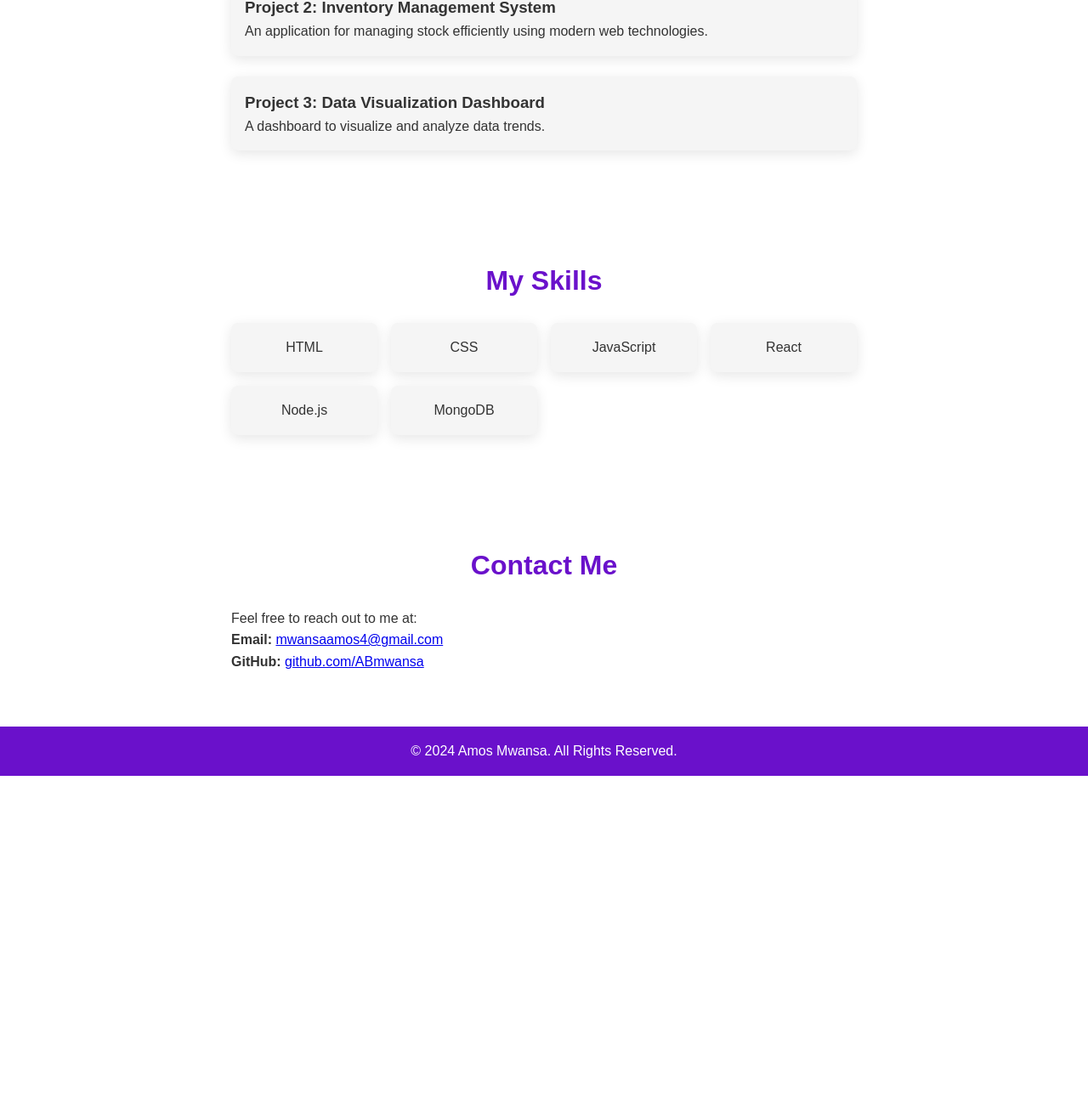
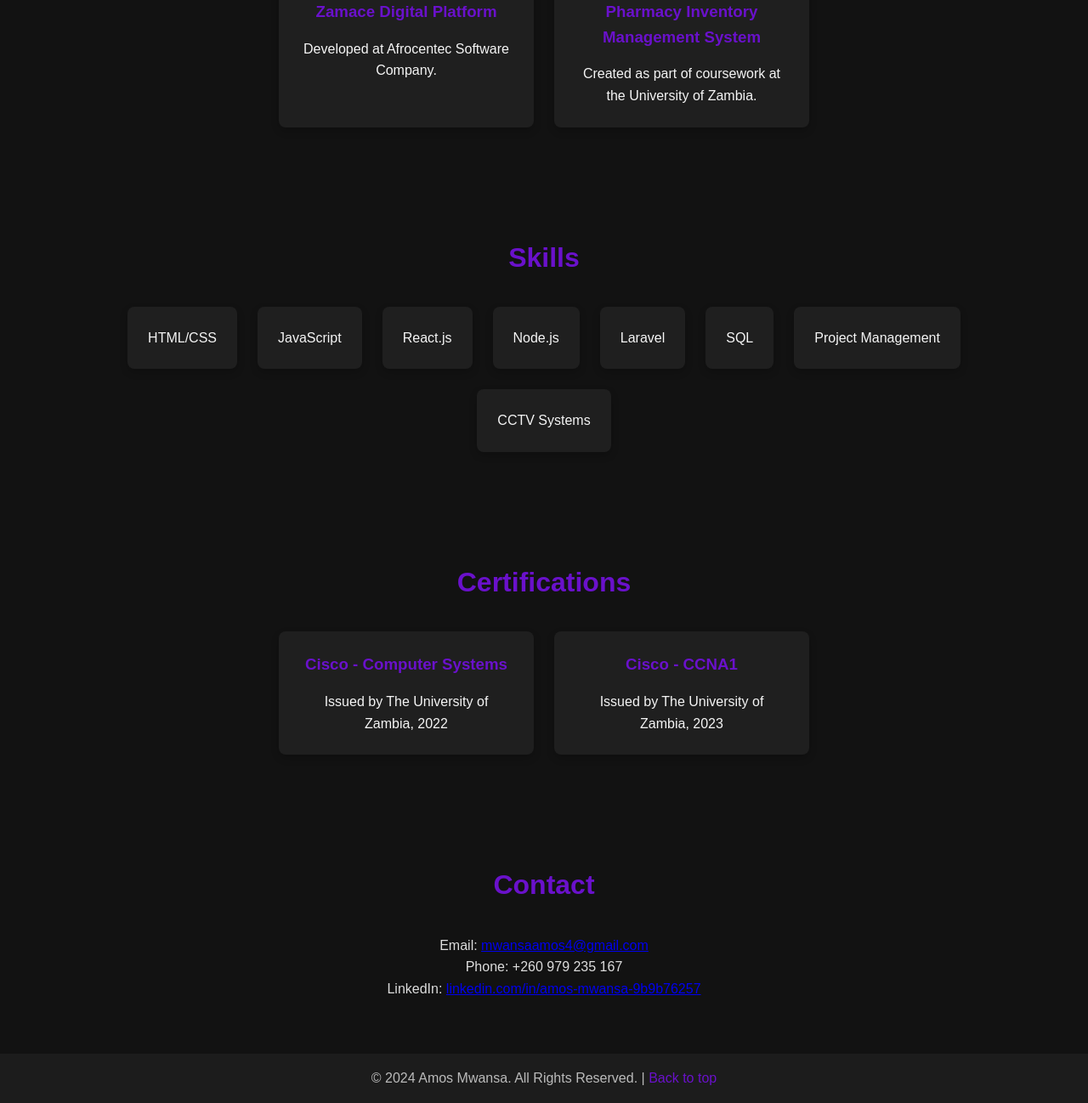
Before and after one commit to ABmwansa/ABmwansa.github.io, a plain HTML site: page index.html in a window 1280 px wide. Shown: the part 735-2033 px from the top of the page at 85% size. Before the commit the page ends 1648 px from the top, so only its background shows below. Drawn offline with Linux system fonts and the light colour scheme.

Commit message:
Update index.html

```diff
--- a/index.html
+++ b/index.html
@@ -14,23 +14,38 @@
         body {
             font-family: 'Arial', sans-serif;
             line-height: 1.6;
-            color: #333;
+            color: #f5f5f5;
+            background-color: #121212;
+            margin: 0;
         }
         header {
-            background: linear-gradient(to bottom right, #6a11cb, #2575fc);
-            padding: 2rem;
             text-align: center;
-            color: #fff;
+            padding: 2rem 1rem;
+            background: #1f1f1f;
+            color: #6a11cb;
+        }
+        header img {
+            width: 150px;
+            height: 150px;
+            border-radius: 50%;
+            border: 3px solid #6a11cb;
+            margin-bottom: 1rem;
         }
         header h1 {
-            font-size: 3rem;
+            font-size: 2.5rem;
+            margin-bottom: 0.5rem;
+        }
+        header p {
+            font-size: 1.2rem;
+            color: #bbb;
         }
         nav {
+            background: #1c1c1c;
+            padding: 1rem 0;
             position: sticky;
             top: 0;
-            background: #fff;
-            box-shadow: 0px 4px 15px rgba(0, 0, 0, 0.1);
-            padding: 0.5rem 0;
+            z-index: 1000;
+            box-shadow: 0px 2px 5px rgba(0, 0, 0, 0.3);
         }
         nav ul {
             list-style: none;
@@ -42,125 +57,147 @@
         }
         nav ul li a {
             text-decoration: none;
-            color: #2575fc;
+            color: #6a11cb;
             font-weight: bold;
-            font-size: 1rem;
+            font-size: 1.1rem;
             transition: color 0.3s;
         }
         nav ul li a:hover {
-            color: #6a11cb;
+            color: #2575fc;
         }
         section {
             padding: 4rem 2rem;
-            max-width: 800px;
+            max-width: 1200px;
             margin: auto;
         }
         section h2 {
+            text-align: center;
+            margin-bottom: 2rem;
             font-size: 2rem;
             color: #6a11cb;
+        }
+        .content {
+            margin: auto;
+            color: #ddd;
             text-align: center;
-            margin-bottom: 1.5rem;
         }
-        .projects {
+        .projects, .skills, .certifications {
             display: flex;
-            flex-direction: column;
+            flex-wrap: wrap;
+            justify-content: center;
             gap: 1.5rem;
         }
-        .projects div {
-            background: #f5f5f5;
-            padding: 1rem;
+        .card {
+            background: #1f1f1f;
+            padding: 1.5rem;
             border-radius: 8px;
-            box-shadow: 0px 4px 15px rgba(0, 0, 0, 0.1);
+            box-shadow: 0px 4px 10px rgba(0, 0, 0, 0.2);
             transition: transform 0.3s, box-shadow 0.3s;
-        }
-        .projects div:hover {
-            transform: scale(1.03);
-            box-shadow: 0px 6px 20px rgba(0, 0, 0, 0.2);
-        }
-        .skills {
-            display: grid;
-            grid-template-columns: repeat(auto-fit, minmax(150px, 1fr));
-            gap: 1rem;
+            max-width: 300px;
             text-align: center;
         }
-        .skills div {
-            background: #f5f5f5;
-            padding: 1rem;
-            border-radius: 8px;
-            box-shadow: 0px 4px 15px rgba(0, 0, 0, 0.1);
+        .card:hover {
+            transform: scale(1.05);
+            box-shadow: 0px 6px 15px rgba(0, 0, 0, 0.3);
+        }
+        .card h3 {
+            color: #6a11cb;
+            margin-bottom: 1rem;
         }
         footer {
             text-align: center;
             padding: 1rem;
-            background: #6a11cb;
-            color: #fff;
+            background: #1c1c1c;
+            color: #bbb;
         }
-        /* Smooth Scrolling */
-        html {
-            scroll-behavior: smooth;
+        footer a {
+            color: #6a11cb;
+            text-decoration: none;
+            transition: color 0.3s;
+        }
+        footer a:hover {
+            color: #2575fc;
         }
     </style>
 </head>
 <body>
 
 <header>
-    <h1>Hi, I'm Amos Mwansa</h1>
-    <p>Welcome to my personal portfolio website!</p>
+    <img src="your-image.jpg" alt="Amos Mwansa">
+    <h1>Amos Mwansa</h1>
+    <p>Full Stack Developer | Software Engineer | Innovator</p>
 </header>
 
 <nav>
     <ul>
         <li><a href="#about">About Me</a></li>
-        <li><a href="#projects">My Projects</a></li>
-        <li><a href="#skills">My Skills</a></li>
+        <li><a href="#projects">Projects</a></li>
+        <li><a href="#skills">Skills</a></li>
+        <li><a href="#certifications">Certifications</a></li>
         <li><a href="#contact">Contact</a></li>
     </ul>
 </nav>
 
 <section id="about">
     <h2>About Me</h2>
-    <p>Hello! I am Amos Mwansa, a passionate developer who loves building efficient and elegant solutions. With expertise in web development, I strive to create modern, user-friendly, and scalable applications.</p>
+    <div class="content">
+        <p>As a dedicated and driven student with an insatiable passion for technology, I am committed to pursuing a career as a Full Stack Developer and Software Engineer. Equipped with a robust set of technical and interpersonal skills, I aspire to contribute to innovative tech and engineering projects that enhance the digital landscape.</p>
+    </div>
 </section>
 
 <section id="projects">
-    <h2>My Projects</h2>
+    <h2>Projects</h2>
     <div class="projects">
-        <div>
-            <h3>Project 1: Portfolio Website</h3>
-            <p>A responsive portfolio website showcasing my work and skills.</p>
+        <div class="card">
+            <h3>Zamace Digital Platform</h3>
+            <p>Developed at Afrocentec Software Company.</p>
         </div>
-        <div>
-            <h3>Project 2: Inventory Management System</h3>
-            <p>An application for managing stock efficiently using modern web technologies.</p>
-        </div>
-        <div>
-            <h3>Project 3: Data Visualization Dashboard</h3>
-            <p>A dashboard to visualize and analyze data trends.</p>
+        <div class="card">
+            <h3>Pharmacy Inventory Management System</h3>
+            <p>Created as part of coursework at the University of Zambia.</p>
         </div>
     </div>
 </section>
 
 <section id="skills">
-    <h2>My Skills</h2>
+    <h2>Skills</h2>
     <div class="skills">
-        <div>HTML</div>
-        <div>CSS</div>
-        <div>JavaScript</div>
-        <div>React</div>
-        <div>Node.js</div>
-        <div>MongoDB</div>
+        <div class="card">HTML/CSS</div>
+        <div class="card">JavaScript</div>
+        <div class="card">React.js</div>
+        <div class="card">Node.js</div>
+        <div class="card">Laravel</div>
+        <div class="card">SQL</div>
+        <div class="card">Project Management</div>
+        <div class="card">CCTV Systems</div>
+    </div>
+</section>
+
+<section id="certifications">
+    <h2>Certifications</h2>
+    <div class="certifications">
+        <div class="card">
+            <h3>Cisco - Computer Systems</h3>
+            <p>Issued by The University of Zambia, 2022</p>
+        </div>
+        <div class="card">
+            <h3>Cisco - CCNA1</h3>
+            <p>Issued by The University of Zambia, 2023</p>
+        </div>
     </div>
 </section>
 
 <section id="contact">
-    <h2>Contact Me</h2>
-    <p>Feel free to reach out to me at:</p>
-    <p><strong>Email:</strong> <a href="mailto:mwansaamos4@gmail.com">mwansaamos4@gmail.com</a></p>
-    <p><strong>GitHub:</strong> <a href="linkedin.com/in/amos-mwansa-9b9b76257" target="_blank">github.com/ABmwansa</a></p>
+    <h2>Contact</h2>
+    <div class="content">
+        <p>Email: <a href="mailto:mwansaamos4@gmail.com">mwansaamos4@gmail.com</a></p>
+        <p>Phone: +260 979 235 167</p>
+        <p>LinkedIn: <a href="https://linkedin.com/in/amos-mwansa-9b9b76257" target="_blank">linkedin.com/in/amos-mwansa-9b9b76257</a></p>
+    </div>
 </section>
 
 <footer>
-    <p>© 2024 Amos Mwansa. All Rights Reserved.</p>
+    <p>&copy; 2024 Amos Mwansa. All Rights Reserved. | <a href="#">Back to top</a></p>
 </footer>
 
 </body>
```
